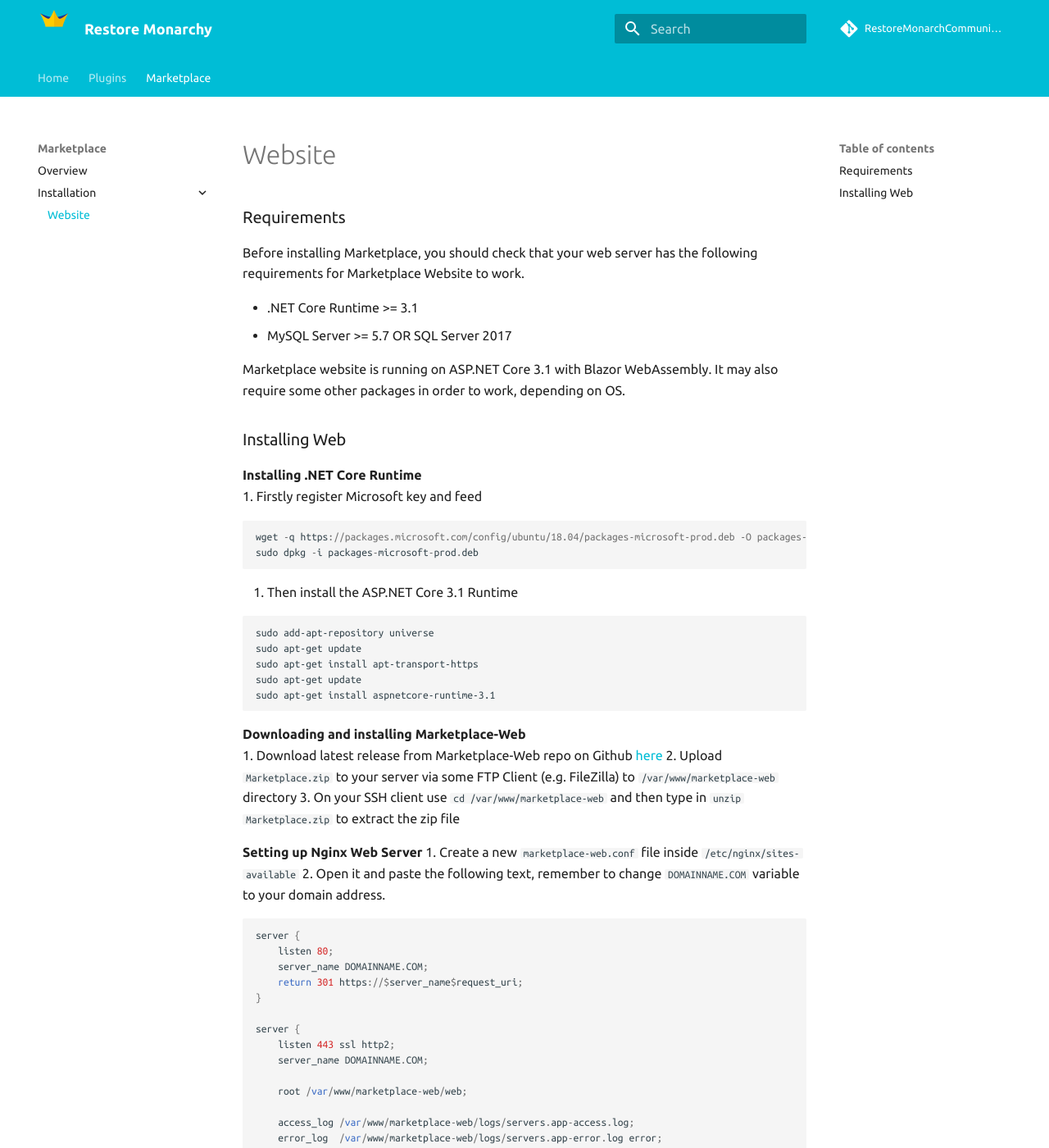
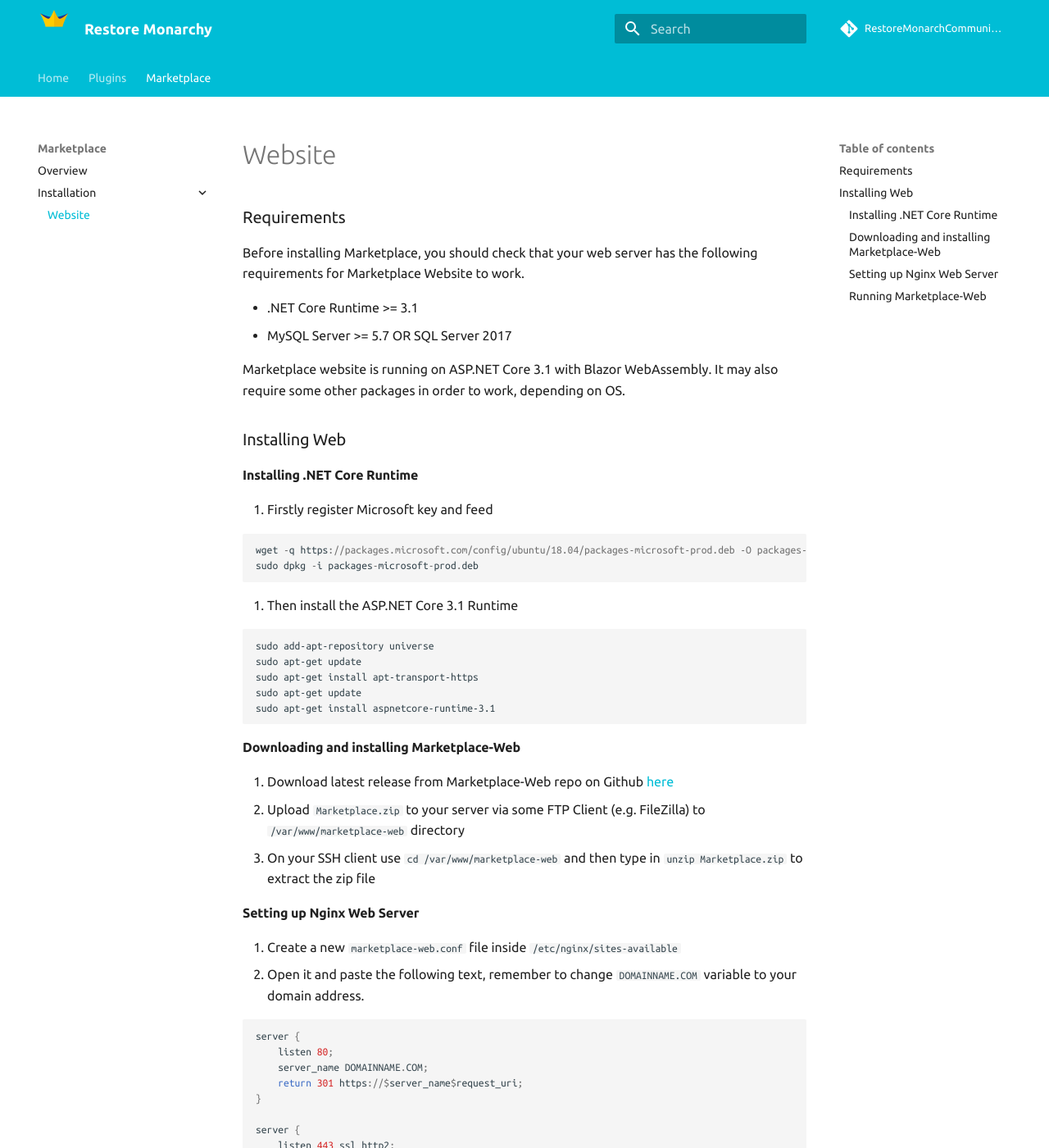
Before and after one commit to RestoreMonarchyCommunity/Documentation, an MkDocs documentation site: the page built from docs/marketplace/website-installation.md, in a window 1280 px wide and 1400 px high. Shown: the whole window at 82% size. Built offline with MkDocs 1.6.1 and Material for MkDocs 9.7.7, drawn with Linux system fonts in a browser that asks for light colours; comment, search, counter and statistics services are not loaded; some of the changed text lies outside the part shown.

Commit message:
Update website-installation.md

````diff
--- a/docs/marketplace/website-installation.md
+++ b/docs/marketplace/website-installation.md
@@ -7,7 +7,7 @@
 Marketplace website is running on ASP.NET Core 3.1 with Blazor WebAssembly. It may also require some other packages in order to work, depending on OS.
 
 ### Installing Web
-**Installing .NET Core Runtime**
+#### Installing .NET Core Runtime
 1. Firstly register Microsoft key and feed
 ```
 wget -q https://packages.microsoft.com/config/ubuntu/18.04/packages-microsoft-prod.deb -O packages-microsoft-prod.deb
@@ -21,12 +21,12 @@
 sudo apt-get update
 sudo apt-get install aspnetcore-runtime-3.1
 ```
-**Downloading and installing Marketplace-Web**
+#### Downloading and installing Marketplace-Web
 1. Download latest release from Marketplace-Web repo on Github [here](https://github.com/RestoreMonarchy/Marketplace-Web/releases)
 2. Upload `Marketplace.zip` to your server via some FTP Client (e.g. FileZilla) to `/var/www/marketplace-web` directory
 3. On your SSH client use `cd /var/www/marketplace-web` and then type in `unzip Marketplace.zip` to extract the zip file
 
-**Setting up Nginx Web Server**
+#### Setting up Nginx Web Server
 1. Create a new `marketplace-web.conf` file inside `/etc/nginx/sites-available`
 2. Open it and paste the following text, remember to change `DOMAINNAME.COM` variable to your domain address.
 
@@ -76,7 +76,7 @@
 systemctl restart nginx
 ```
 
-**Running Marketplace-Web**
+#### Running Marketplace-Web
 1. First you should make sure your Marketplace-Web is working properly, so go to web files directory and use start the website.
 ```
 cd /var/www/marketplace-web/web
````
